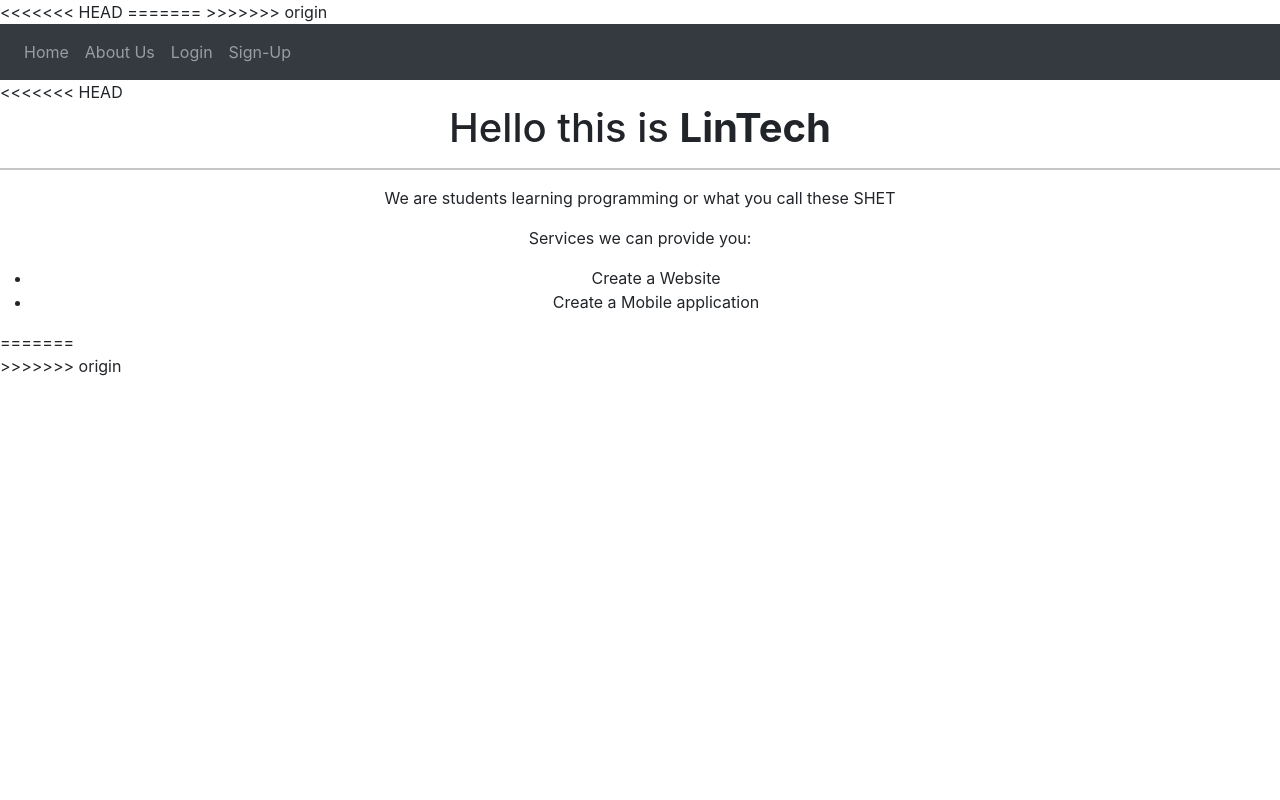
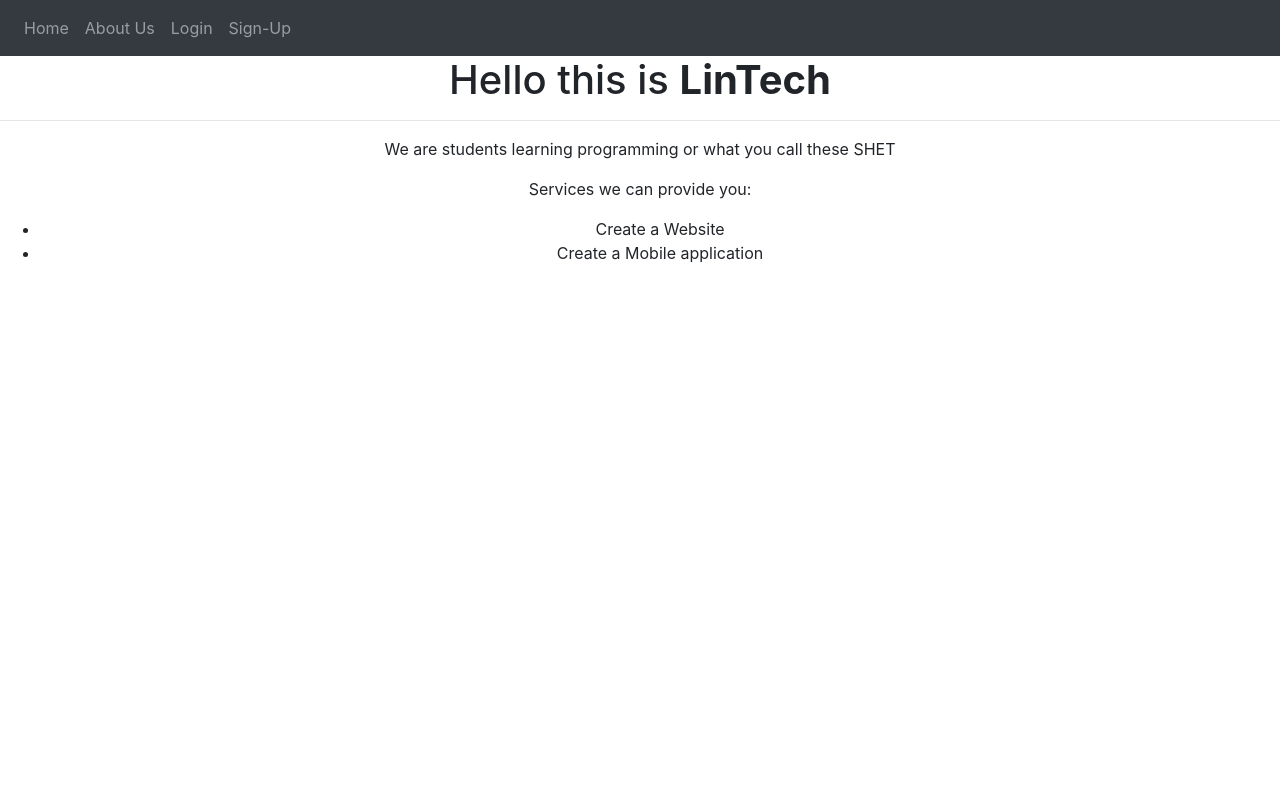
Before and after one commit to Cpaul777/First_Website, a Python web app: template website/templates/base.html in a window 1280 px wide. Run offline with Jinja, Linux system fonts and the light colour scheme; the template is opened without the code that fills it, so the values that code supplies are empty; some libraries are stand-ins or nearby versions.

Commit message:
fixed base.html

```diff
--- a/website/templates/base.html
+++ b/website/templates/base.html
@@ -1,15 +1,3 @@
-<<<<<<< HEAD
-<!-- Still in progress -->
-
-<!DOCTYPE html>
-<html>
-    <head>
-	<link href="https://cdn.jsdelivr.net/npm/bootstrap@5.1.3/dist/css/bootstrap.min.css" rel="stylesheet" integrity="sha384-1BmE4kWBq78iYhFldvKuhfTAU6auU8tT94WrHftjDbrCEXSU1oBoqyl2QvZ6jIW3" crossorigin="anonymous">
-
-	<title>LinTech</title>
-        <meta charset="utf-8" />
-        <meta name="resolution" content="width=device-width initial-scale=1"/>
-=======
 <!--Still in progress-->
 
 <!DOCTYPE html>
@@ -30,7 +18,6 @@
       href="https://stackpath.bootstrapcdn.com/font-awesome/4.7.0/css/font-awesome.min.css"
       crossorigin="anonymous"
     />
->>>>>>> origin
 
     <title>{% block tabtitle %}Base{% endblock %}</title>
   </head>
@@ -55,7 +42,6 @@
       </div>
     </nav>
 
-<<<<<<< HEAD
     </head>
     <body>
 	<h1 align="center">Hello this is <b>LinTech</b></h1>
@@ -67,7 +53,7 @@
 		<li>Create a Mobile application</li>
 	</ul>
     </body>
-=======
+
     {% with messages = get_flashed_messages(with_categories=true) %}
       {% if messages %}
         {% for category, message in messages %}
@@ -109,7 +95,7 @@
       integrity="sha384-JZR6Spejh4U02d8jOt6vLEHfe/JQGiRRSQQxSfFWpi1MquVdAyjUar5+76PVCmYl"
       crossorigin="anonymous"
     ></script>
->>>>>>> origin
+
 
     <script
       type="text/javascript"
```
